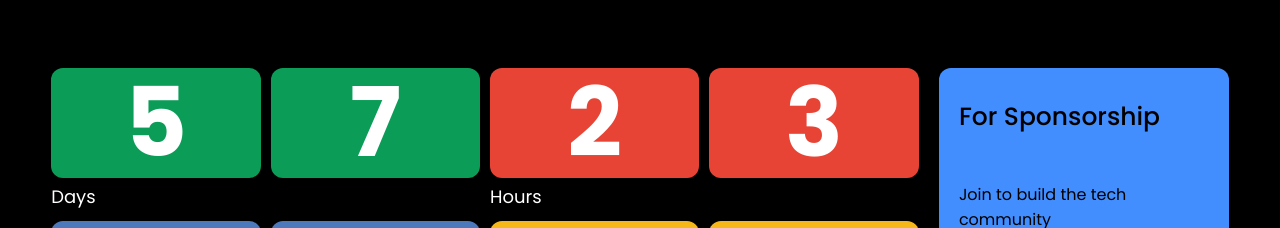
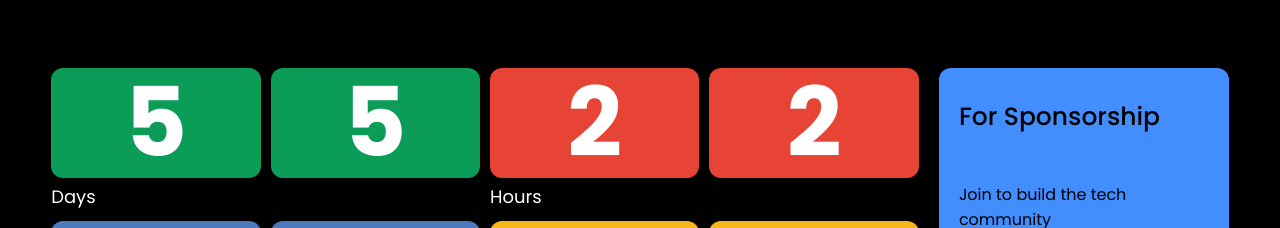
Before and after one commit to GDG-Maiduguri-DevHub/Google-I-O, a React (Vite) app: page / in a window 1280 px wide. Shown: the part 633-861 px from the top of the page. Built offline with nearby package versions, Linux system fonts and the light colour scheme.

Commit message:
Update event time

```diff
--- a/src/components/Counter.jsx
+++ b/src/components/Counter.jsx
@@ -2,7 +2,7 @@ import { useEffect, useState } from "react";
 import { Link } from "react-router-dom";
 
 const Counter = () => {
-  const eventDate = new Date("2023/06/24 10:00:00");
+  const eventDate = new Date("2023/06/22 09:00:00");
   let [date, setDate] = useState({
     days: "",
     hours: "",
```
